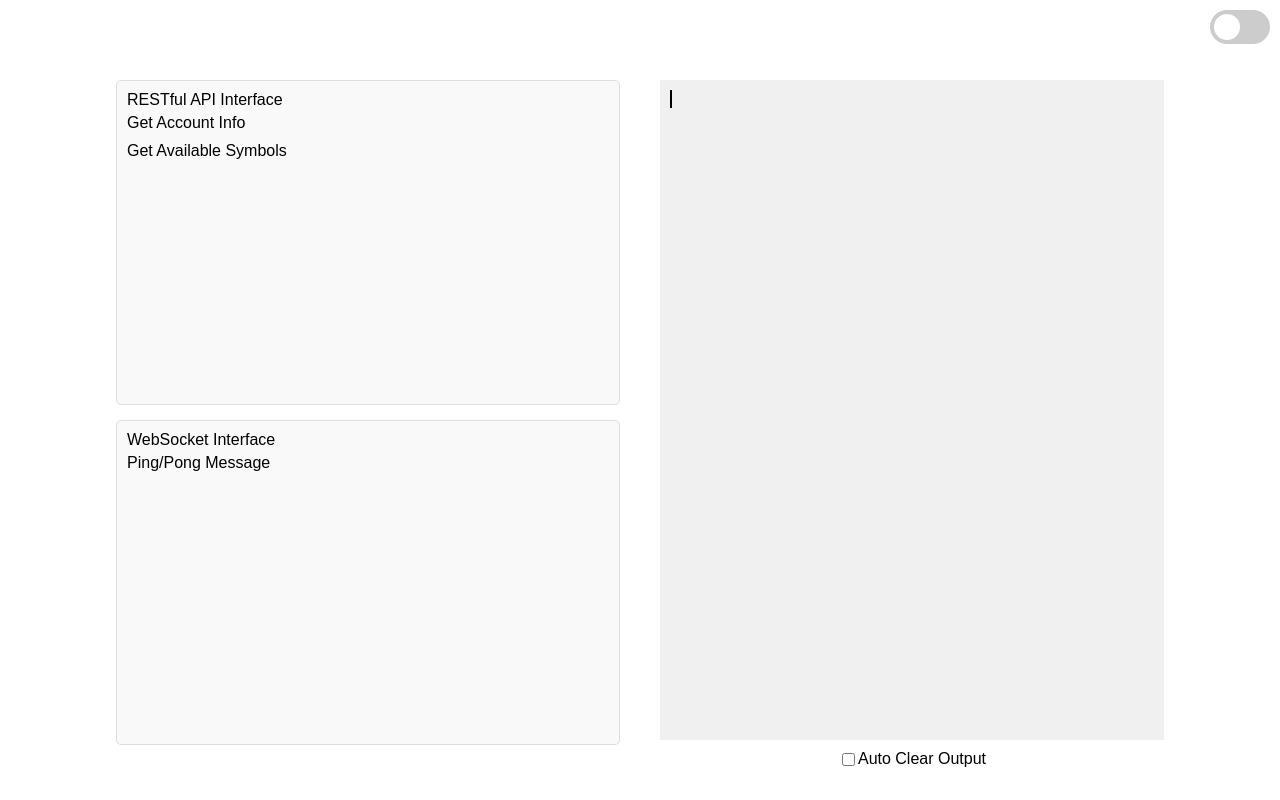
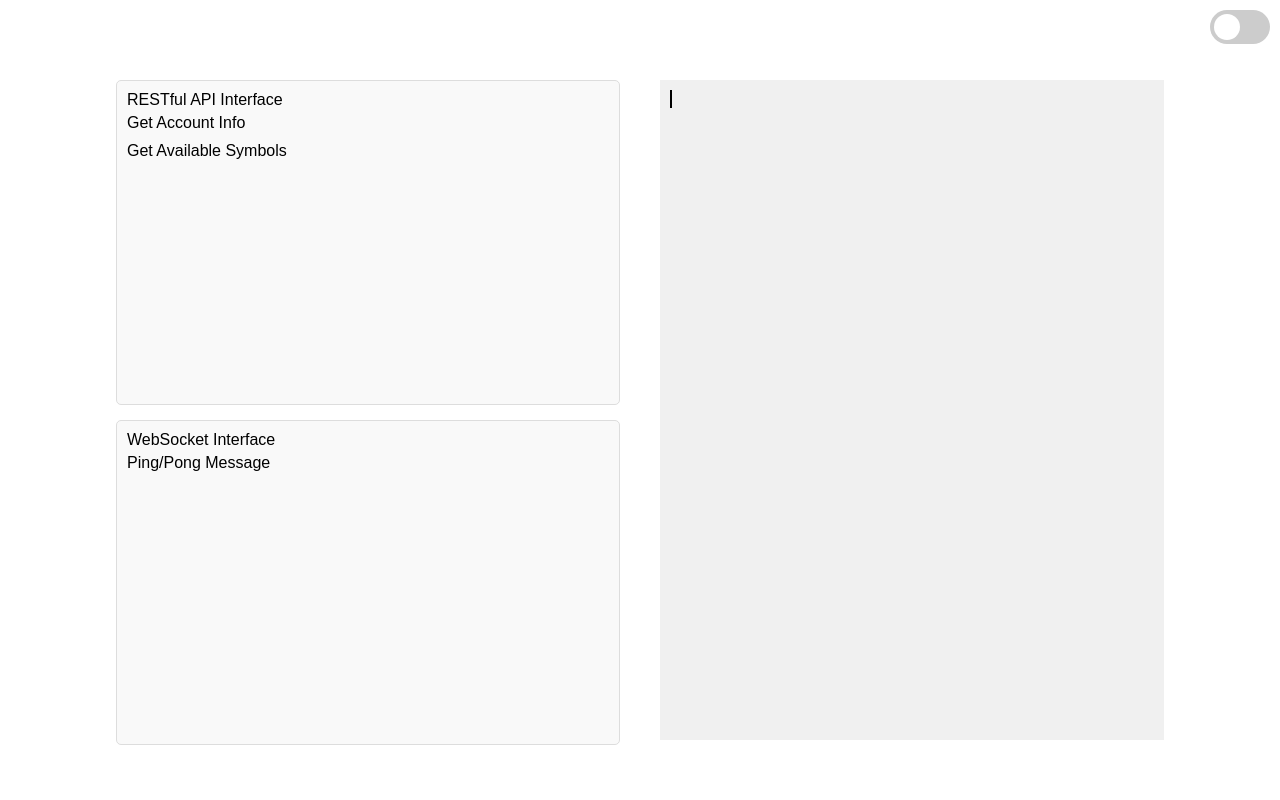
Before and after one commit to penn201500/wooapi, a website: page index.html in a window 1280 px wide. Drawn offline with Linux system fonts and the light colour scheme.

Commit message:
delete the auto-clear checkbox, there is no need to implement it

```diff
--- a/index.html
+++ b/index.html
@@ -34,10 +34,6 @@
             <div id="websocket-messages" class="messages"></div>
             <div class="cursor">&nbsp;</div>
         </div>
-        <div class="clear-toggle">
-            <input type="checkbox" id="auto-clear">
-            <label for="auto-clear">Auto Clear Output</label>
-        </div>
     </div>
 </div>
 <script src="script.js"></script>
```
